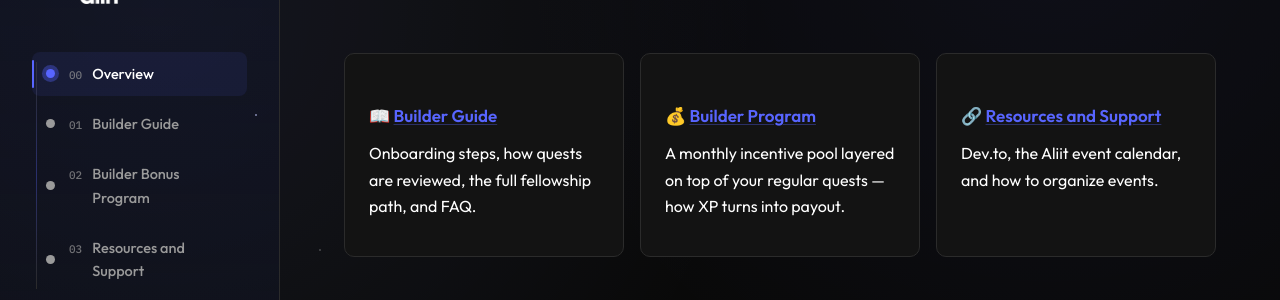
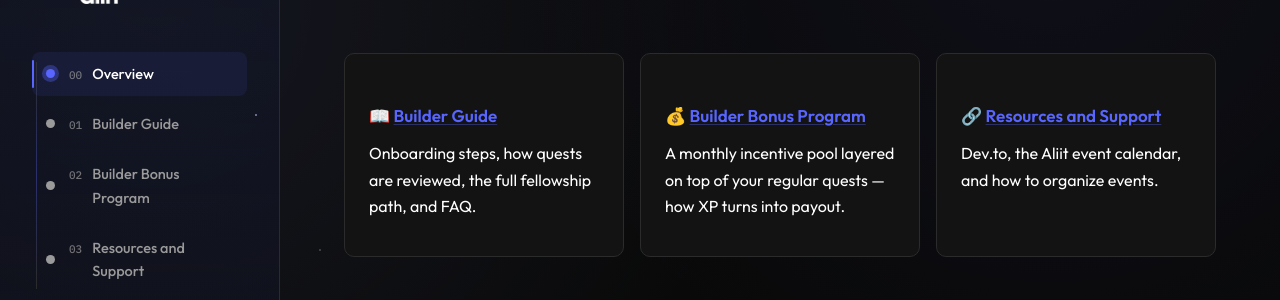
Before and after one commit to zsofimajor/aliit-builder-hub, a Jekyll site: the page built from index.md, in a window 1280 px wide and 900 px high, scrolled down 301 px. Shown: the part 155-455 px from the top of the window. Built offline with Jekyll 4.4.1, drawn with Linux system fonts in a browser that asks for light colours.

Commit message:
Update index.md

```diff
--- a/index.md
+++ b/index.md
@@ -20,7 +20,7 @@ title: Overview
     <p style="margin-top:8px;">Onboarding steps, how quests are reviewed, the full fellowship path, and FAQ.</p>
   </div>
   <div class="card">
-    <h3>💰 <a href="{{ '/builder-program/' | relative_url }}">Builder Program</a></h3>
+    <h3>💰 <a href="{{ '/builder-program/' | relative_url }}">Builder Bonus Program</a></h3>
     <p style="margin-top:8px;">A monthly incentive pool layered on top of your regular quests — how XP turns into payout.</p>
   </div>
   <div class="card">
```
